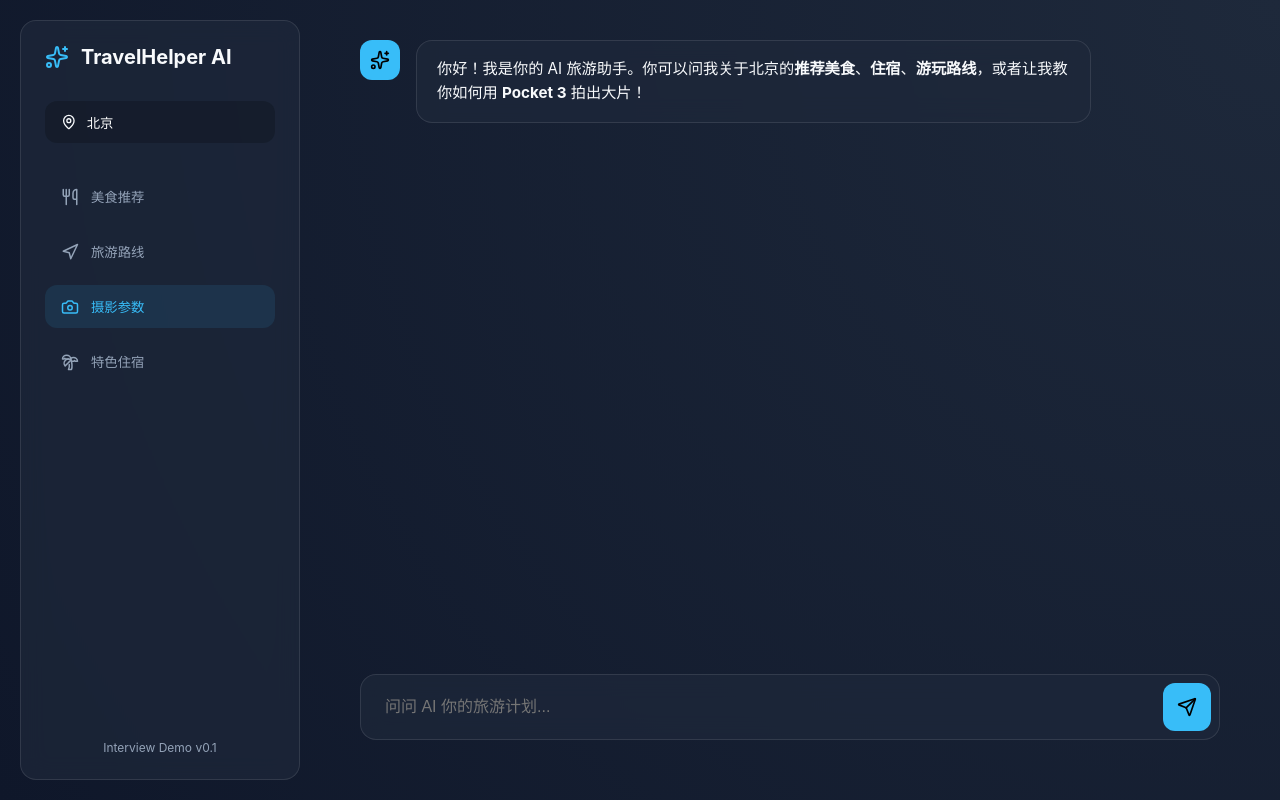
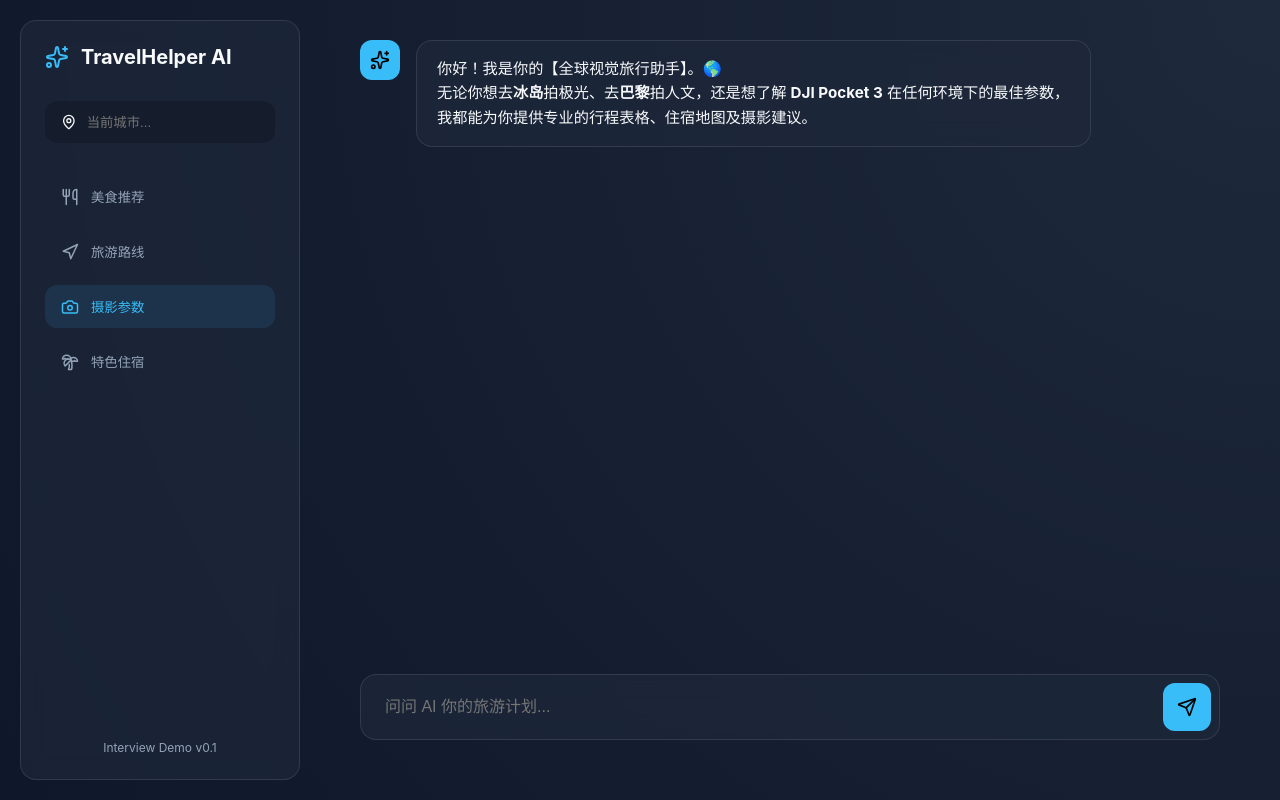
Before and after one commit to chenyabinbutian/TravelHelper, a Vue app in the folder frontend/: page / in a window 1280 px wide. Built offline with nearby package versions, Linux system fonts and the light colour scheme.

Commit message:
专问专答 规范回复结果 按照出行以表格形式 拍照举图片例子 住宿地图定位显示

```diff
--- a/frontend/src/App.vue
+++ b/frontend/src/App.vue
@@ -18,9 +18,9 @@ interface Message {
 }
 
 const query = ref('');
-const location = ref('北京');
+const location = ref('');
 const messages = ref<Message[]>([
-  { role: 'assistant', content: '你好！我是你的 AI 旅游助手。你可以问我关于北京的**推荐美食**、**住宿**、**游玩路线**，或者让我教你如何用 **Pocket 3** 拍出大片！' }
+  { role: 'assistant', content: '你好！我是你的【全球视觉旅行助手】。🌎\n\n无论你想去**冰岛**拍极光、去**巴黎**拍人文，还是想了解 **DJI Pocket 3** 在任何环境下的最佳参数，我都能为你提供专业的行程表格、住宿地图及摄影建议。' }
 ]);
 const isLoading = ref(false);
 const chatContainer = ref<HTMLElement | null>(null);
@@ -85,8 +85,29 @@ const sendMessage = async () => {
   }
 };
 
-const setQuickQuery = (text: string) => {
-  query.value = text;
+const renderContent = (content: string) => {
+  if (!content) return '';
+
+  // 1. 先进行标准 Markdown 渲染 (表格、图片)
+  // 将旧的不稳定 Unsplash 链接替换为更稳健的关键词获取方式
+  let html = marked(content);
+
+  // 2. 将 [MAP_LOCATION: 名称 | 地址 | 搜索词] 解析为动态搜索地图
+  // 我们使用 OpenStreetMap 或简单的 Google Map 搜索链接模拟
+  html = html.replace(/\[MAP_LOCATION: (.*?) \| (.*?) \| (.*?)\]/g, (match, name, addr, search) => {
+    const query = encodeURIComponent(`${name} ${location.value}`);
+    return `<div class="map-card glass">
+      <div class="map-header">📍 酒店位置: ${name}</div>
+      <div class="map-placeholder">
+        <iframe width="100%" height="200" frameborder="0" scrolling="no" marginheight="0" marginwidth="0"
+          src="https://maps.google.com/maps?q=${query}&t=&z=13&ie=UTF8&iwloc=&output=embed">
+        </iframe>
+      </div>
+      <div class="map-footer">${addr}</div>
+    </div>`;
+  });
+
+  return html;
 };
 </script>
 
@@ -120,16 +141,23 @@ const setQuickQuery = (text: string) => {
 
     <main class="chat-area">
       <div class="messages-container" ref="chatContainer">
-        <div v-for="(msg, index) in messages" :key="index" :class="['message-wrapper', msg.role]">
+        <div v-for="(msg, index) in messages" :key="index"
+             :class="['message-wrapper', msg.role]">
           <div class="avatar">
             <Sparkles v-if="msg.role === 'assistant'" :size="20" />
             <div v-else class="user-avatar">ME</div>
           </div>
-          <div class="message-content glass" v-html="marked(msg.content)"></div>
-        </div>
-        <div v-if="isLoading && messages[messages.length-1].content === ''" class="message-wrapper assistant">
-          <div class="avatar spinning"><Loader2 :size="20" /></div>
-          <div class="message-content glass">AI 正在思考中...</div>
+          <!-- 如果消息内容为空且正在加载，显示加载状态 -->
+          <div v-if="msg.role === 'assistant' && msg.content === '' && isLoading" class="message-content glass">
+            <div class="loading-state">
+              <Loader2 :size="18" class="spinning" />
+              <span>AI 正在思考中...</span>
+            </div>
+          </div>
+          <!-- 渲染内容 -->
+          <div v-else class="message-content glass">
+            <div class="markdown-body" v-html="renderContent(msg.content)"></div>
+          </div>
         </div>
       </div>
 
@@ -173,5 +201,23 @@ const setQuickQuery = (text: string) => {
 .send-btn { width: 48px; height: 48px; border-radius: 12px; background: var(--accent-color); border: none; display: flex; align-items: center; justify-content: center; cursor: pointer; }
 .spinning { animation: spin 2s linear infinite; }
 @keyframes spin { from { transform: rotate(0deg); } to { transform: rotate(360deg); } }
+.loading-state {
+  display: flex;
+  align-items: center;
+  gap: 12px;
+  color: var(--text-secondary);
+}
+
+/* Markdown 高级样式 */
+:deep(.markdown-body table) { width: 100%; border-collapse: collapse; margin: 16px 0; background: rgba(255, 255, 255, 0.05); border-radius: 8px; overflow: hidden; }
+:deep(.markdown-body th) { background: var(--accent-color); color: #000; padding: 12px; text-align: left; }
+:deep(.markdown-body td) { padding: 12px; border-bottom: 1px solid rgba(255, 255, 255, 0.1); }
+:deep(.markdown-body img) { max-width: 100%; border-radius: 12px; margin: 12px 0; border: 2px solid var(--border-color); }
+
+/* 地图预览卡片 */
+.map-card { margin: 16px 0; border-radius: 12px; overflow: hidden; border: 1px solid var(--border-color); background: #1e293b; }
+.map-header { padding: 10px 16px; border-bottom: 1px solid var(--border-color); font-weight: 600; }
+.map-footer { padding: 8px 16px; font-size: 12px; color: var(--text-secondary); }
+
 .footer { margin-top: auto; font-size: 12px; color: var(--text-secondary); text-align: center; }
 </style>
--- a/frontend/vite.config.ts
+++ b/frontend/vite.config.ts
@@ -4,4 +4,13 @@ import vue from '@vitejs/plugin-vue'
 // https://vite.dev/config/
 export default defineConfig({
   plugins: [vue()],
+  server: {
+    proxy: {
+      '/api': {
+        target: 'http://localhost:8000',
+        changeOrigin: true,
+        rewrite: (path) => path
+      }
+    }
+  }
 })
```
Also changed, not shown: 1 other file (tests, documents, lock files or other folders).
